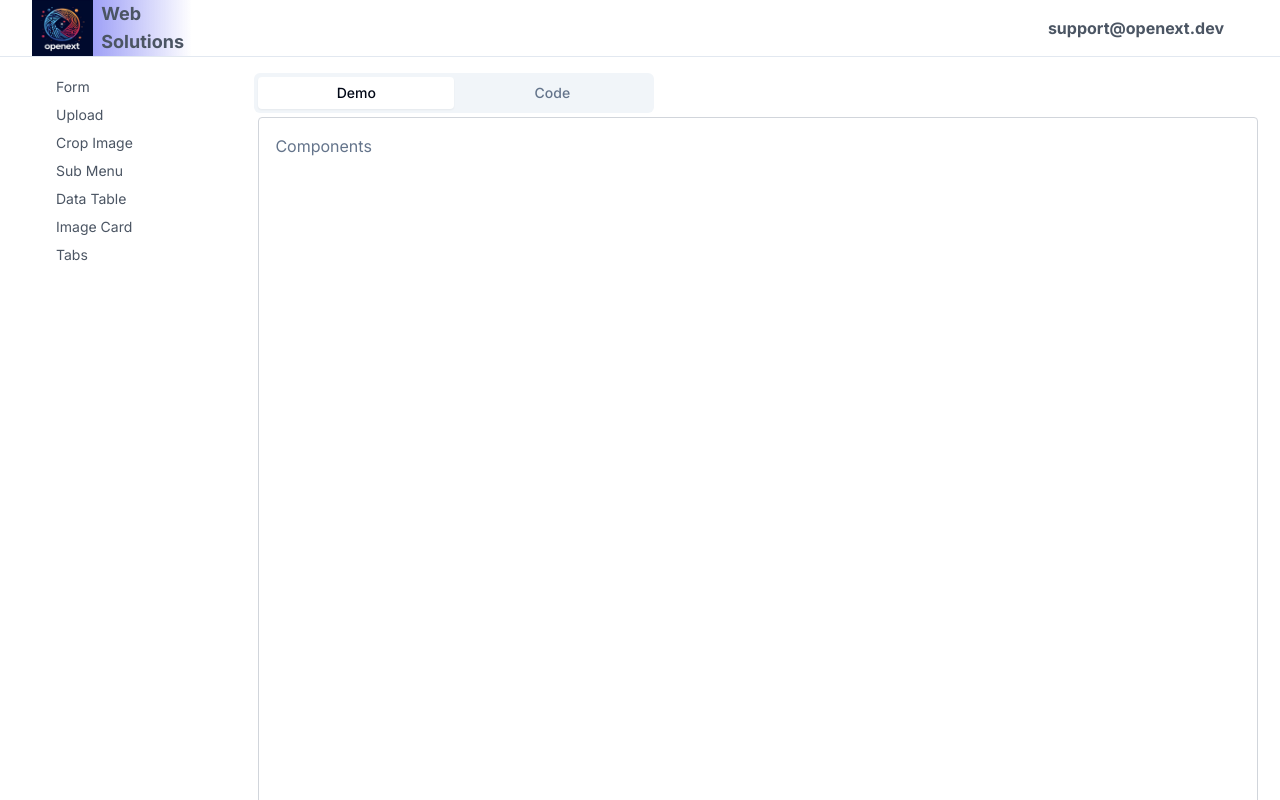
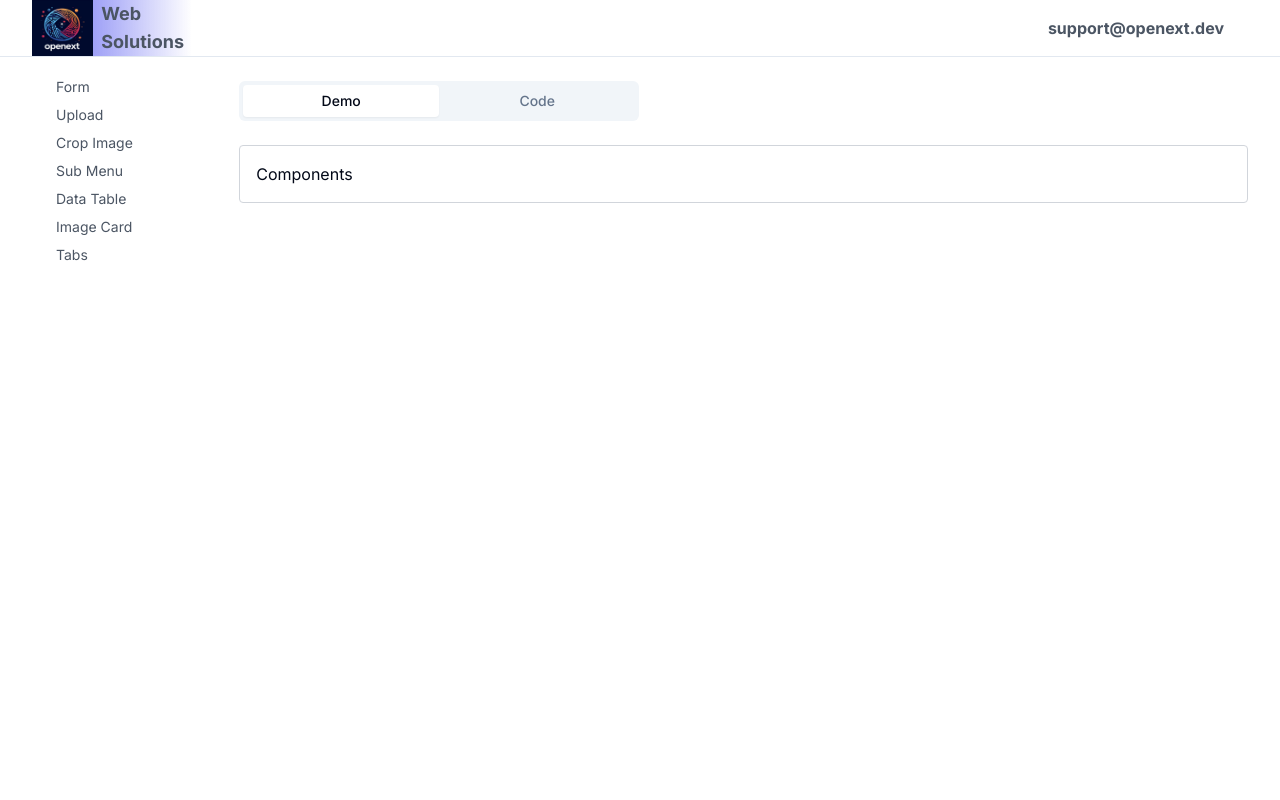
Before and after one commit to OpenExt-Labs/admin-panel-kit, a Next.js app: page / in a window 1280 px wide. Shown: the top 800 px of the page. Built offline with nearby package versions, Linux system fonts and the light colour scheme.

Commit message:
ui - Fix min-h-screen

```diff
--- a/src/components/common/nav-bar.tsx
+++ b/src/components/common/nav-bar.tsx
@@ -64,7 +64,7 @@ export default function Navbar({ children }: any) {
 
   return (
     <React.Fragment>
-      <div className='flex flex-col w-full h-screen'>
+      <div className='flex flex-col w-full'>
         <div className='sticky top-0 z-50 w-full border-b bg-background/95 backdrop-blur supports-[backdrop-filter]:bg-background/60'>
           <div className='flex justify-between items-center container'>
             <Logo />
@@ -86,18 +86,20 @@ export default function Navbar({ children }: any) {
               })
             }
           </div>
-          <div className='p-4 w-full h-full rounded-md'>
-            <Tabs defaultValue="demo" className="w-[400px]">
-              <TabsList className="grid w-full grid-cols-2">
+          <div className='py-6 mx-auto w-full min-w-0 min-h-screen rounded-md'>
+            <Tabs defaultValue="demo" className="w-full">
+              <TabsList className="grid grid-cols-2 w-[400px]">
                 <TabsTrigger value="demo">Demo</TabsTrigger>
                 <TabsTrigger value="code">Code</TabsTrigger>
-                <TabsContent value="demo">
-                  <div className='rounded w-[1000px] h-[800px] bg-white border border-gray-300 p-4'>
+              </TabsList>
+              <div className='my-4 flex flex-col space-y-2'>
+                <TabsContent value="demo" className='w-full'>
+                  <div className='rounded bg-white border border-gray-300 p-4'>
                     {children}
                   </div>
                 </TabsContent>
                 <TabsContent value="code">
-                  <div className='rounded w-[1000px] h-[800px] bg-white border border-gray-300 p-4'>
+                  <div className='rounded bg-white border border-gray-300 p-4'>
                     {
                       `
                       Commoning soon...
@@ -105,7 +107,7 @@ export default function Navbar({ children }: any) {
                     }
                   </div>
                 </TabsContent>
-              </TabsList>
+              </div>
             </Tabs>
           </div>
         </div>
```
